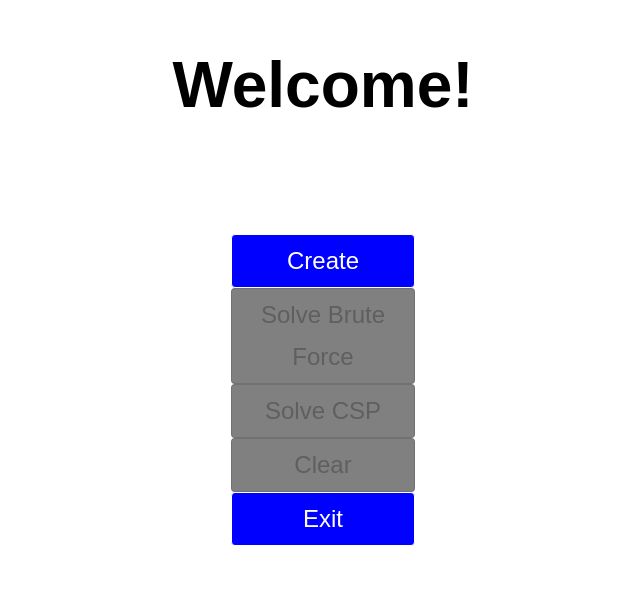
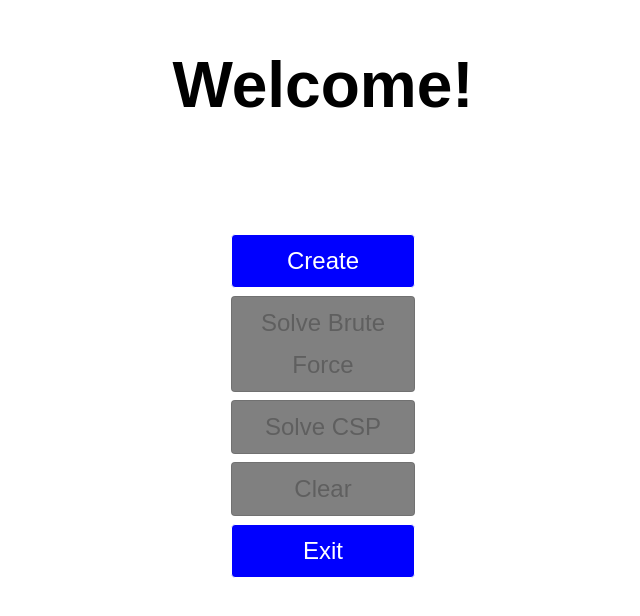
Before and after one commit to NguyenCQChi/comp3981-sudoku, a Next.js app: page / in a window 1280 px wide. Shown: the part 104-720 px from the top of the page, without its empty margins (317-957 px from the left). Built offline with nearby package versions, Linux system fonts and the light colour scheme.

Commit message:
Change the style

```diff
--- a/src/components/SudokuGrid.tsx
+++ b/src/components/SudokuGrid.tsx
@@ -1,8 +1,7 @@
 /* eslint-disable react/jsx-key */
-import React, { useState, useEffect, useContext } from 'react';
+import React, { useState, useEffect } from 'react';
 import {Table, TableCell, TableRow, TableBody} from "@mui/material";
 import { ResultContext } from '@src/contexts/ResultContext';
-
 const SudokuGrid = (props: any) => {
   const {
     size,
--- a/src/containers/LandingModule/LandingModule.tsx
+++ b/src/containers/LandingModule/LandingModule.tsx
@@ -97,7 +97,8 @@ function LandingModule() {
           flexDirection: 'column',
           flexWrap: 'wrap',
           alignItems: 'center',
-          width: '18%'
+          width: '18%',
+          gap: '8px'
         }}>
           <MainButton title="Create" handleOnClick={handleCreate} option={false} />
           <MainButton title='Solve Brute Force' option={false} disable={true}/>
```
